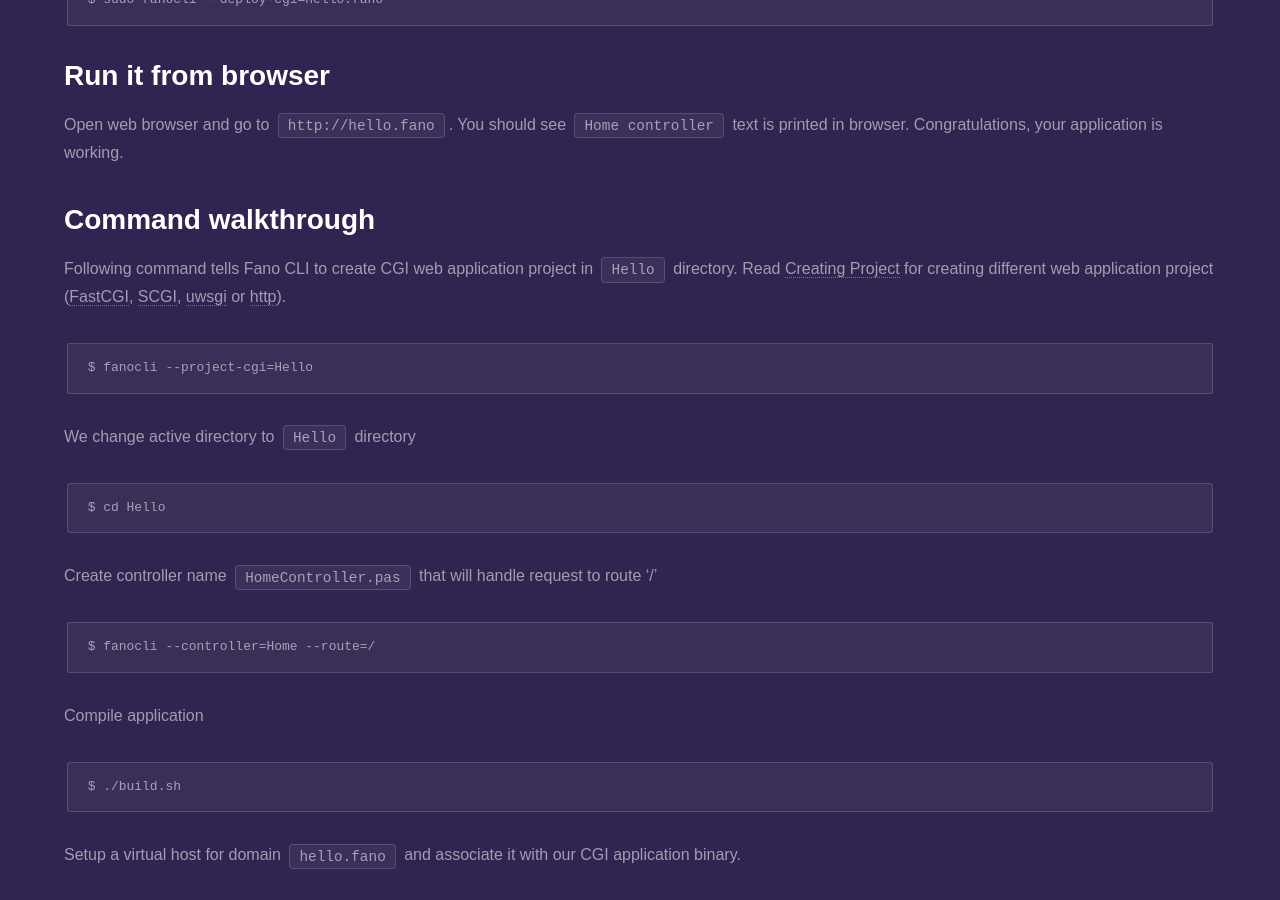
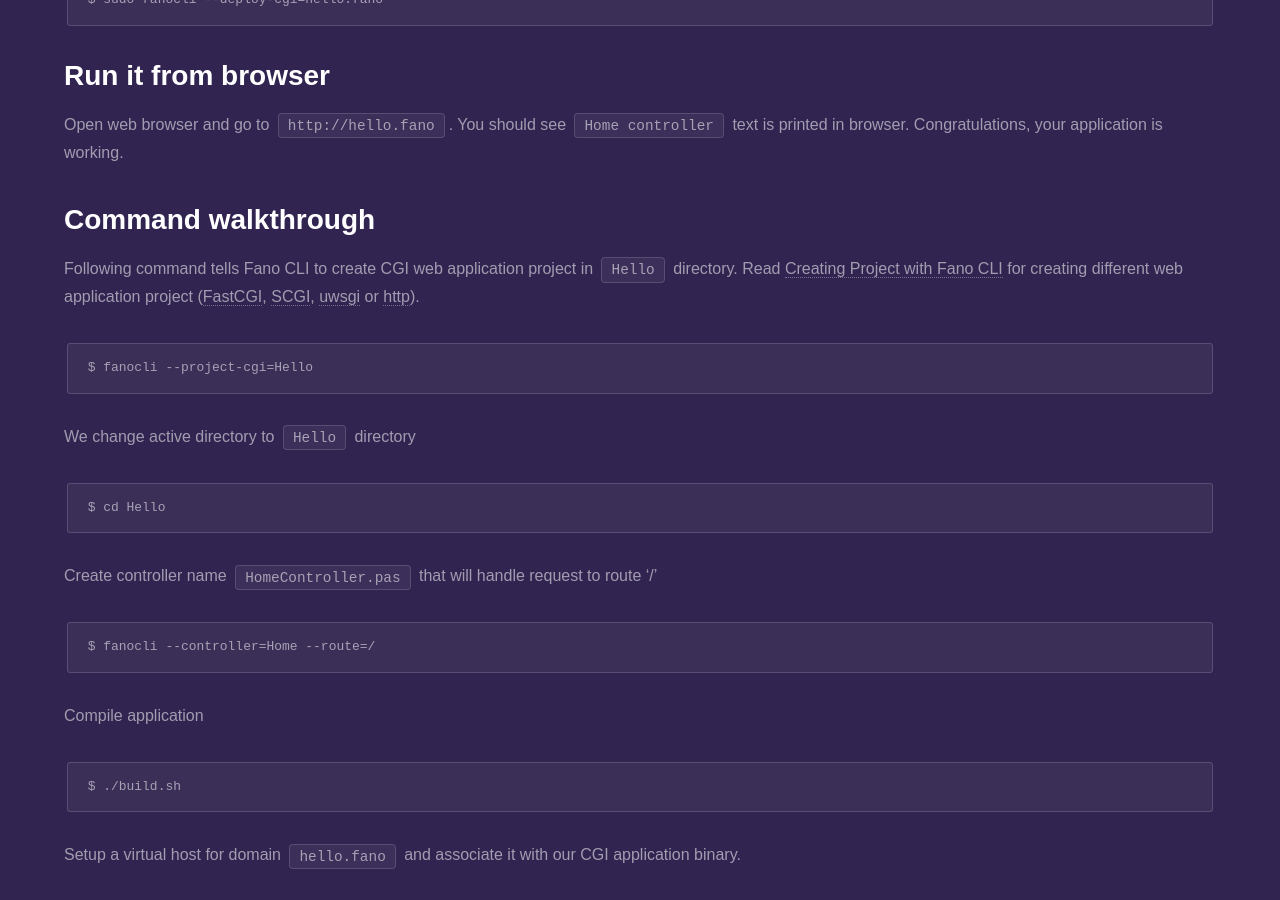
Before and after one commit to fanoframework/fanoframework.github.io, a Jekyll site: the page built from getting-started/index.md, in a window 1280 px wide and 900 px high, scrolled down 1041 px. Built offline with Jekyll 4.4.1, drawn with Linux system fonts in a browser that asks for light colours; our own code applies the rules of GitHub Pages for plain Markdown files.

Commit message:
improve link

````diff
--- a/getting-started/index.md
+++ b/getting-started/index.md
@@ -41,7 +41,7 @@ Open web browser and go to `http://hello.fano`. You should see `Home controller`
 
 ## Command walkthrough
 
-Following command tells Fano CLI to create CGI web application project in `Hello` directory. Read [Creating Project](/scaffolding-with-fano-cli/creating-project) for creating different web application project ([FastCGI](/scaffolding-with-fano-cli/creating-project#scaffolding-fastcgi-project), [SCGI](/scaffolding-with-fano-cli/creating-project#scaffolding-scgi-project), [uwsgi](/scaffolding-with-fano-cli/creating-project#scaffolding-uwsgi-project) or [http](/scaffolding-with-fano-cli/creating-project#scaffolding-libmicrohttpd-project)).
+Following command tells Fano CLI to create CGI web application project in `Hello` directory. Read [Creating Project with Fano CLI](/scaffolding-with-fano-cli/creating-project) for creating different web application project ([FastCGI](/scaffolding-with-fano-cli/creating-project#scaffolding-fastcgi-project), [SCGI](/scaffolding-with-fano-cli/creating-project#scaffolding-scgi-project), [uwsgi](/scaffolding-with-fano-cli/creating-project#scaffolding-uwsgi-project) or [http](/scaffolding-with-fano-cli/creating-project#scaffolding-libmicrohttpd-project)).
 
 ```
 $ fanocli --project-cgi=Hello
````
